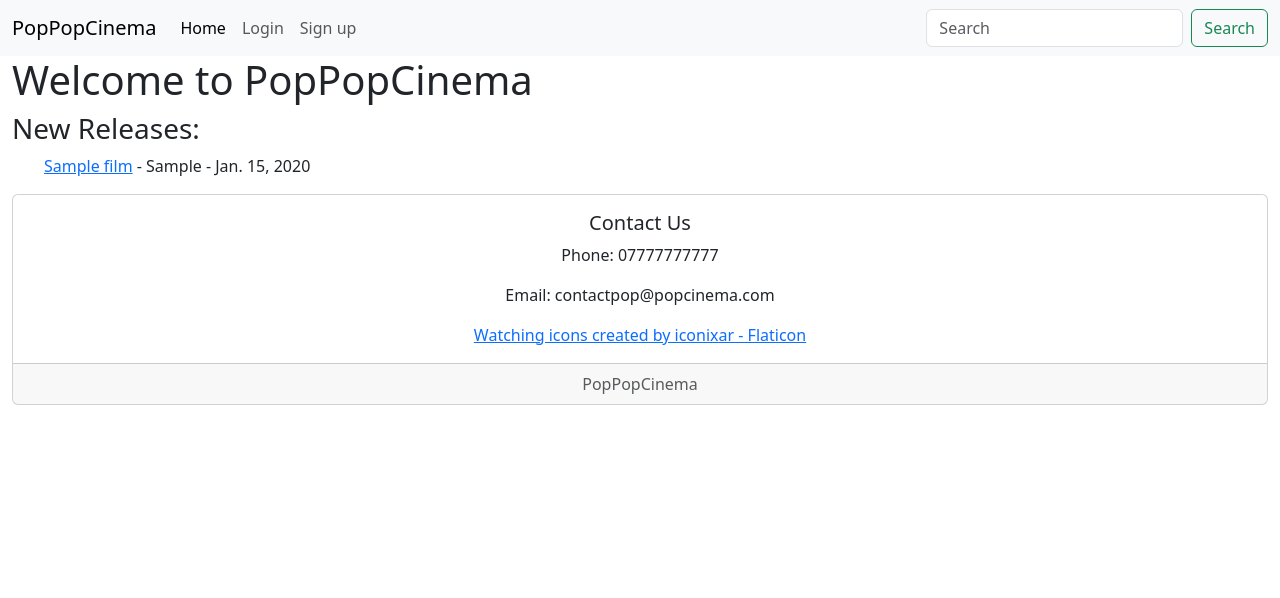
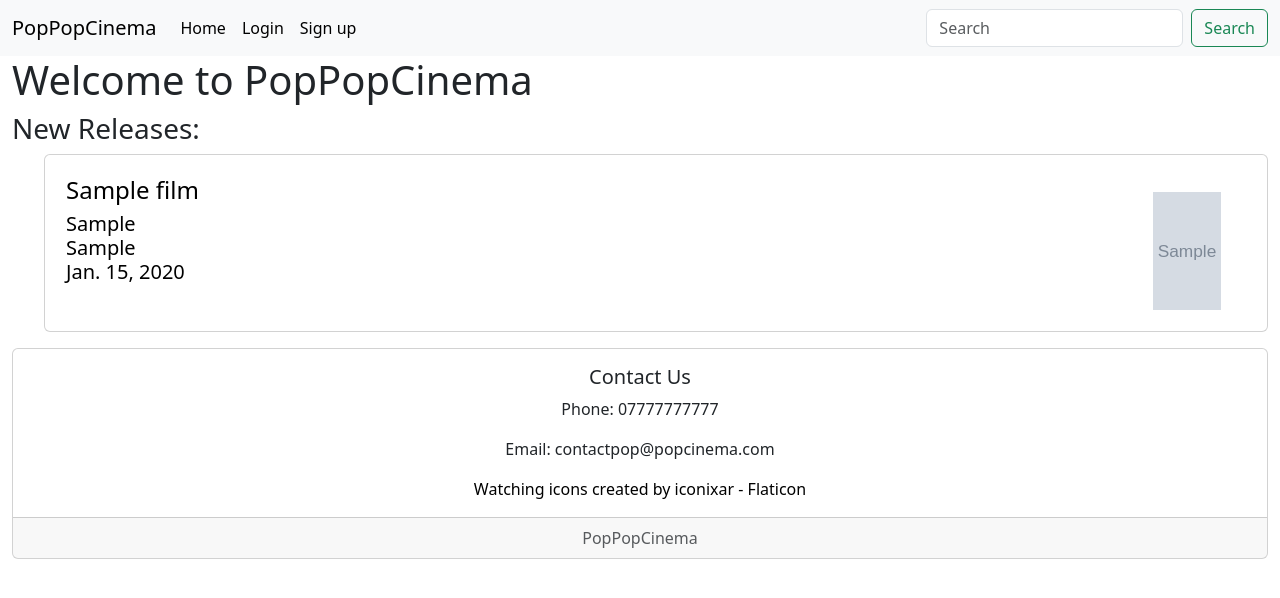
Before and after one commit to LoganBrownGU/13C-wad2-project, a Django app: page / in a window 1280 px wide. Shown: the top 598 px of the page. Run offline with Django 3.2, Linux system fonts and the light colour scheme; tables that the repository leaves empty hold one stand-in row (values such as "Sample post"); grey boxes marked "Sample" are stand-in pictures; some libraries are stand-ins or nearby versions.

Commit message:
Home page cards

```diff
--- a/cinema/views.py
+++ b/cinema/views.py
@@ -14,7 +14,7 @@ def get_films(search_text):
 
 
 def home(request):
-    film_list = Film.objects.order_by('-release')[:5]
+    film_list = Film.objects.order_by('-release')[:10]
 
     context_dict = {}
     context_dict['films'] = film_list
--- a/templates/cinema/home.html
+++ b/templates/cinema/home.html
@@ -1,11 +1,37 @@
 <!DOCTYPE html>
 
 {% extends 'cinema/base.html' %}
+{% load staticfiles %}
 
 {% block title_block %}
 Home
 {% endblock %}
 {% block body_block %}
+<style>
+    .column {
+        float: left;
+        width: 90%;
+        padding: 5px;
+    }
+
+    .imgcolumn {
+        float: right;
+        width: 10%;
+        padding: 5px;
+    }
+
+    .row::after {
+        content: "";
+        clear: both;
+        display: table;
+    }
+
+    a:link {
+        color: black;
+        background-color: transparent;
+        text-decoration: none;
+    }
+</style>
 <div>
     <h1>Welcome to PopPopCinema</h1>
 </div>
@@ -15,7 +41,27 @@ Home
     {% if films %}
         <ul>
             {% for film in films %}
-                <a href="/cinema/reviews/{{ film.slug }}/">{{ film.title }}</a> - {{ film.director }} - {{ film.release }}<br />
+                <div class="card">
+                    <a href="/cinema/reviews/{{ film.slug }}/">
+                    <div class="card-body">
+                        <div class="column">
+                            <h4>{{ film.title }}</h4>
+                            <h5>
+                            {{ film.director }}<br />
+                            {{ film.cast }}<br />
+                            {{ film.release }}<br />
+                            </h5>
+                        </div>
+                        <div class="imgcolumn">
+                            {% if film.photo %}
+                                <img class="card-body" src = "/{{ film.photo }}" width="100" height="150">
+                            {% else %}
+                                <img class="card-body" src = "{% static 'images/film_images/default.jpg' %}" width="100" height="150">
+                            {% endif %}
+                        </div>
+                    </div>
+                    </a>
+                </div>
             {% endfor %}
         </ul>
     {% else %}
--- a/templates/cinema/reviews.html
+++ b/templates/cinema/reviews.html
@@ -45,6 +45,7 @@
             clear: both;
             display: table;
             }
+
         </style>
     </head>
     <div>
```
Also changed, not shown: templates/cinema/user.html (+11 -3 lines).
